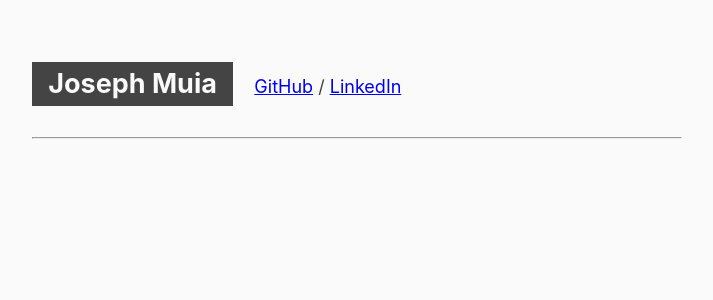
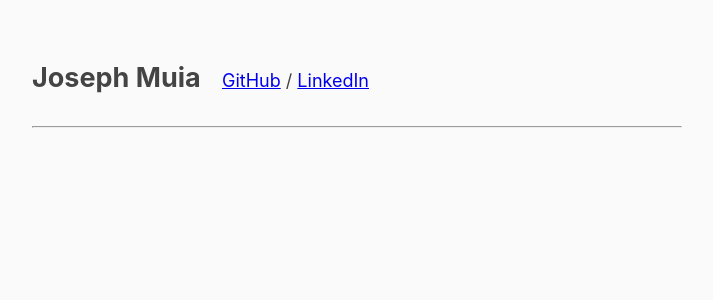
Before and after one commit to jmuia/josephmuia.ca, a Jekyll site: the page built from index.md, in a window 1280 px wide. Shown: the top 300 px of the page, without its empty margins (283-996 px from the left). Built offline with Jekyll 4.4.1, drawn with Linux system fonts in a browser that asks for light colours.

Commit message:
header styling update

```diff
--- a/css/styles.scss
+++ b/css/styles.scss
@@ -32,9 +32,7 @@ header h2, div {
 }
 
 header h2 {
-  color: #fafafa;
-  background-color: #444;
-  padding: 0.2em 0.6em;
+  color: #444;
   margin-right: 0.6em;
 }
 
```
